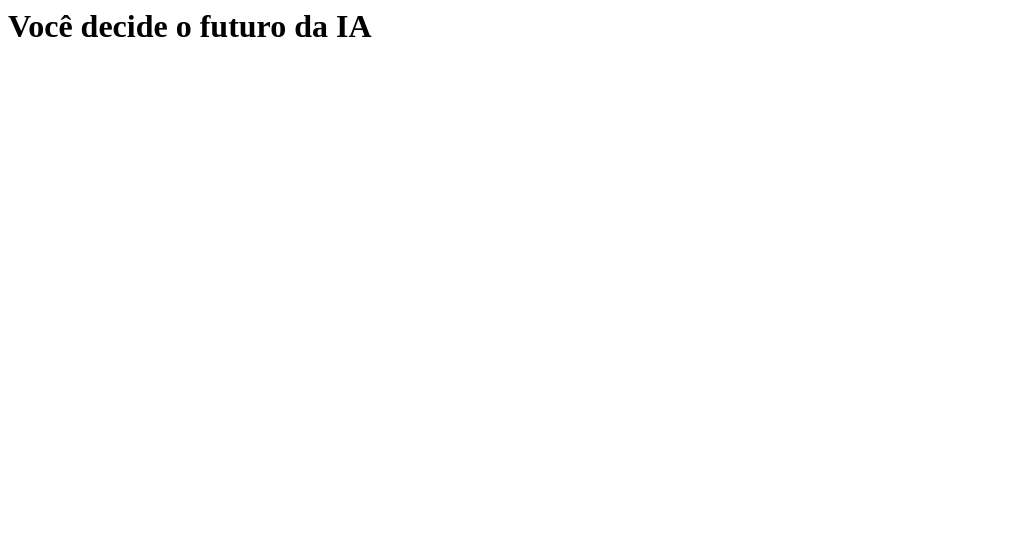
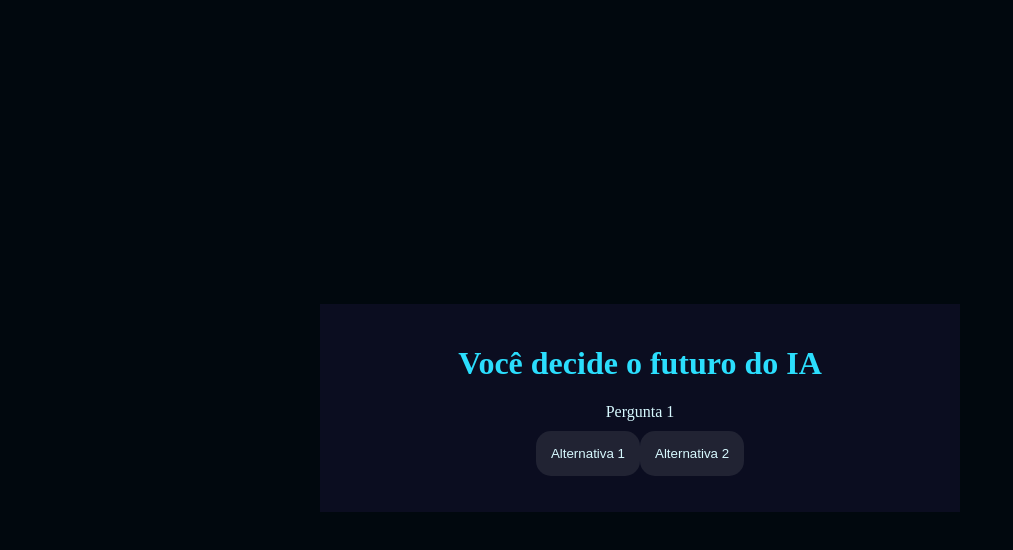
Before and after one commit to vynirb10/2trimestre, a plain HTML site: page index.html in a window 1280 px wide. Shown: the whole page, without its empty margins (0-1013 px from the left). Drawn offline with Linux system fonts and the light colour scheme.

Commit message:
Add files via upload

```diff
--- a/index.html
+++ b/index.html
@@ -1,10 +1,28 @@
+<!DOCTYPE html>
+<html lang="pt-br">
+<head>
+    <meta charset="UTF-8">
+    <meta name="viewport" content="width=device-width, initial-scale=1.0">
+    <link rel="stylesheet" href="style.css">
+    <title>Você decide o futuro da IA</title>
+</head>
 <body>
-<div class=”caixa-principal”>
-<h1>Você decide o futuro da IA</h1>
-<div class=”caixa-perguntas”></div>
-<div class=”caixa-alternativas”></div>
-<div class=”caixa-resultado”>
-<p class=”texto-resultado”></p>
-</div>
-</div>
+    <div class="caixa-principal">
+        <h1>Você decide o futuro do IA</h1>
+        <div class="caixa-perguntas">
+            Você já sabe quais são as perguntas que irão nortear sua missão ?
+        </div>
+        <div class="caixa-alternativas">
+            <button>Sim, eu já sei</button>
+            <button>Não, estou ajustando algumas coisas</button>
+        </div>
+        <div class="caixa-resultado">
+            <p class="texto-resultado">
+                E o seu texto final, já está pronto ?
+            </p>
+
+        </div>
+    </div>
+    <script src="script.js"></script>
 </body>
+</html>
--- /dev/null
+++ b/script.js
@@ -0,0 +1,89 @@
+const caixaPrincipal = document.querySelector(".caixa-principal");
+const caixaPerguntas = document.querySelector(".caixa-perguntas");
+const caixaAlternativas = document.querySelector(".caixa-alternativas");
+const caixaResultado = document.querySelector(".caixa-resultado");
+const textoResultado = document.querySelector(".texto-resultado");
+
+const perguntas = [
+{
+    enunciado: "Pergunta 1",
+    alternativas: [
+        {
+            texto:"Alternativa 1",
+            afirmacao: "Afirmação 1"
+        },
+        {
+        texto:"Alternativa 2",
+        afirmacao: "Afirmação 2"
+        }
+    ]
+},
+
+{
+    enunciado: "Pergunta 2",
+    alternativas: [
+        {
+
+        texto: "Alternativa 1 da pergunta 2",
+        afirmacao: "Afirmação 1 da pergunta 2"
+        },
+        {
+        texto:"Alternativa 1 da pergunta 2",
+        afirmacao: "Afirmação 2 da pergunta 2"
+        }
+    ]
+},
+
+{
+    enunciado: "Pergunta 3",
+    alternativas: [
+        {
+        texto:"Alternativa 1 da pergunta 3",
+        afirmacao: "Afirmação 1 da pergunta 3"
+        },
+        {
+        texto:"Alternativa 2 da pergunta 3",
+        afirmacao: "Afirmação 2 da pergunta 3"
+        }
+    ]
+}
+
+]
+let atual = 0;
+let perguntaAtual;
+let historiaFinal = "";
+
+function mostraPergunta(){
+    if (atual >= perguntas.length){
+        mostraResultado();
+        return;
+    }
+    perguntaAtual = perguntas[atual];
+    caixaPerguntas.textContent = perguntaAtual.enunciado;
+    caixaAlternativas.textContent = "";
+    textoResultado.textContent = "";
+    mostraAlternativas();
+}
+
+function mostraAlternativas(){
+    for (const alternativa of perguntaAtual.alternativas){
+        const botaoAlternativa = document.createElement("button");
+        botaoAlternativa.textContent = alternativa.texto;
+        botaoAlternativa.addEventListener("click", ()=> respostaSelecionada(alternativa));
+        caixaAlternativas.appendChild(botaoAlternativa);
+    }
+}
+
+function respostaSelecionada(opcaoSelecionada){
+    const afirmacao = opcaoSelecionada.afirmacao
+    historiaFinal += afirmacao + " ";
+    atual++;
+    mostraPergunta();
+}
+function mostraResultado(){
+caixaPerguntas.textContent = "Suas ações mudam o mundo!";
+textoResultado.textContent = historiaFinal;
+caixaAlternativas.textContent = "";
+}
+
+mostraPergunta();
--- /dev/null
+++ b/style.css
@@ -0,0 +1,46 @@
+:root{
+    --cor-fundo: #01080E;
+    --cor-principal: #0B0D20 ;
+    --cor-secundaria: #212333;
+    --cor-destaque: #2BDEFD;
+    --cor-texto: #D7F9FF;
+}
+
+body{
+    background-color: var(--cor-fundo);
+    color: var(--cor-texto);
+    display: flex;
+    justify-content: center;
+    align-items: center;
+    min-height: 100vh;
+}
+
+.caixa-principal{
+    background-color: var(--cor-principal);
+    width: 90%;
+    max-width: 600px;
+    text-align: center;
+    padding: 20px;
+}
+
+h1{
+    color: var(--cor-destaque);
+}
+
+.caixa-perguntas{
+    padding-bottom: 10px;
+}
+
+button{
+    background-color: var(--cor-secundaria);
+    color: var(--cor-texto);
+    border: none;
+    border-radius: 15px;
+    padding: 15px;
+    transition: background-color 0.3s;
+}
+
+button:hover{
+    background-color: var(--cor-destaque);
+    color: var(--cor-principal);
+}
```
